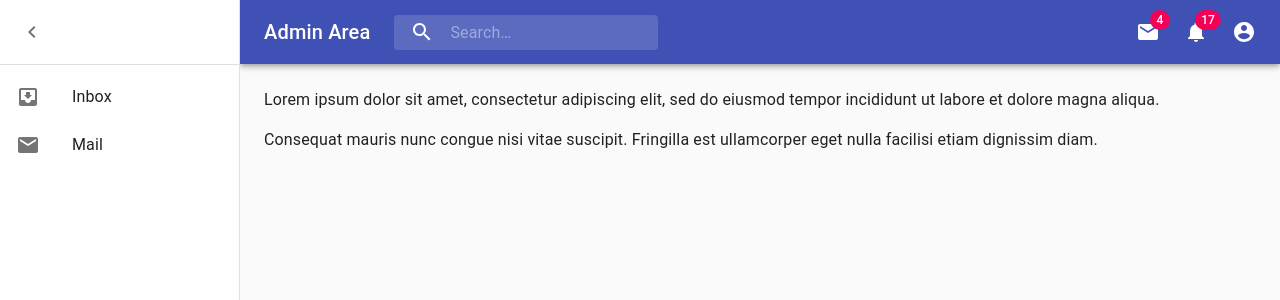
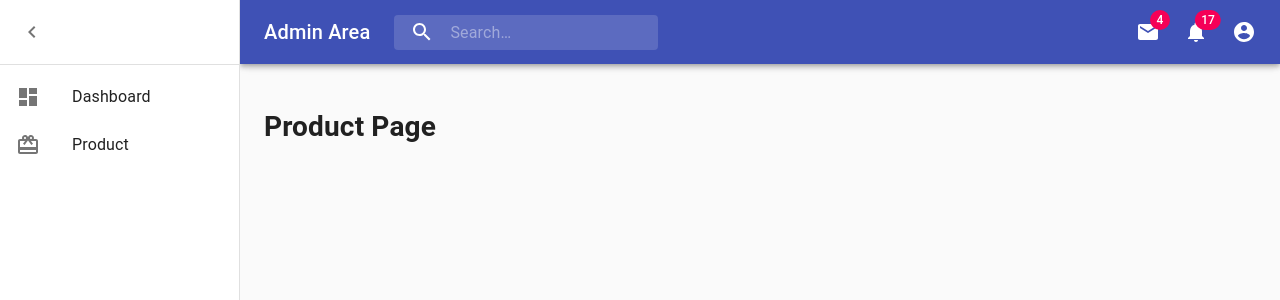
Before and after one commit to MQTEnt/react-draft, a React (Create React App) app: page /admin/product in a window 1280 px wide. Shown: the top 300 px of the page. Built offline with nearby package versions, Linux system fonts and the light colour scheme.

Commit message:
Setting routes: Done

```diff
--- a/package.json
+++ b/package.json
@@ -3,10 +3,11 @@
   "version": "0.1.0",
   "private": true,
   "dependencies": {
-    "@material-ui/core": "^4.1.0",
-    "@material-ui/icons": "^4.1.0",
+    "@material-ui/core": "^4.1.1",
+    "@material-ui/icons": "^4.2.0",
     "react": "^16.8.6",
     "react-dom": "^16.8.6",
+    "react-router-dom": "latest",
     "react-scripts": "3.0.1"
   },
   "scripts": {
--- a/src/App.js
+++ b/src/App.js
@@ -1,8 +1,17 @@
 import React from 'react';
 import Main from './Main';
+import { createBrowserHistory } from "history";
+import { Router, Route, Switch, Redirect } from "react-router-dom";
+
+const history = createBrowserHistory();
 
 export default function App() {
   return (
-    <Main/>
+    <Router history={history}>
+      <Switch>
+        <Route path="/admin" component={Main} />
+        <Redirect from="/" to="/admin/dashboad" />
+      </Switch>
+    </Router>
   );
 }
--- /dev/null
+++ b/src/Dashboard.js
@@ -0,0 +1,7 @@
+import React from 'react';
+
+const Dashboard = (props) => {
+    return <div><h1>Dashboard</h1></div>
+}
+
+export default Dashboard;
--- a/src/Main.js
+++ b/src/Main.js
@@ -1,6 +1,5 @@
 import React from 'react';
 import { makeStyles } from '@material-ui/core/styles';
-import Typography from '@material-ui/core/Typography';
 import PropTypes from 'prop-types';
 import CssBaseline from '@material-ui/core/CssBaseline';
 import Fab from '@material-ui/core/Fab';
@@ -8,6 +7,22 @@ import MenuIcon from '@material-ui/icons/Dehaze';
 
 import Sidebar from './Sidebar';
 import AdminAppBar from './AdminAppBar';
+import { Switch, Route } from "react-router-dom";
+import routes from './routes';
+
+const switchRoutes = (
+  <Switch>
+    {routes.map((prop, key) => {
+      return (
+        <Route
+          path={prop.path}
+          component={prop.component}
+          key={key}
+        />
+      );
+    })}
+  </Switch>
+);
 
 const useStyles = makeStyles(theme => ({
   root: {
@@ -50,18 +65,19 @@ export default function Main() {
 
       <AdminAppBar collapseMenu={collapseMenu}/>
 
-      <Sidebar toggleCollapseMenu={toggleCollapseMenu} collapseMenu={collapseMenu} mobileOpen={mobileOpen} handleDrawerToggle={handleDrawerToggle}/>
+      <Sidebar
+        routes={routes}
+        toggleCollapseMenu={toggleCollapseMenu}
+        collapseMenu={collapseMenu}
+        mobileOpen={mobileOpen}
+        handleDrawerToggle={handleDrawerToggle}/>
 
       <main className={classes.content}>
         <div className={classes.toolbar} />
-        <Typography paragraph>
-          Lorem ipsum dolor sit amet, consectetur adipiscing elit, sed do eiusmod tempor incididunt
-          ut labore et dolore magna aliqua.
-        </Typography>
-        <Typography paragraph>
-          Consequat mauris nunc congue nisi vitae suscipit. Fringilla est ullamcorper eget nulla
-          facilisi etiam dignissim diam.
-        </Typography>
+
+        {/* Page Content */}
+        <div>{switchRoutes}</div>
+
       </main>
     </div>
   );
--- /dev/null
+++ b/src/Product.js
@@ -0,0 +1,7 @@
+import React from 'react';
+
+const Product = (props) => {
+    return <div><h1>Product Page</h1></div>
+}
+
+export default Product;
--- a/src/Sidebar.js
+++ b/src/Sidebar.js
@@ -3,15 +3,15 @@ import { makeStyles, useTheme } from '@material-ui/core/styles';
 import Divider from '@material-ui/core/Divider';
 import Drawer from '@material-ui/core/Drawer';
 import Hidden from '@material-ui/core/Hidden';
-import InboxIcon from '@material-ui/icons/MoveToInbox';
 import List from '@material-ui/core/List';
 import ListItem from '@material-ui/core/ListItem';
 import ListItemIcon from '@material-ui/core/ListItemIcon';
 import ListItemText from '@material-ui/core/ListItemText';
 import IconButton from '@material-ui/core/IconButton';
-import MailIcon from '@material-ui/icons/Mail';
 import ChevronLeftIcon from '@material-ui/icons/ChevronLeft';
 import ChevronRightIcon from '@material-ui/icons/ChevronRight';
+
+import { Link } from "react-router-dom";
 
 const drawerWidth = 240;
 const collapseDrawerWidth = 70;
@@ -58,7 +58,7 @@ const useStyles = makeStyles(theme => ({
     },
 }));
 export default function Sidebar(props) {
-    const {toggleCollapseMenu, collapseMenu, mobileOpen, handleDrawerToggle, container} = props;
+    const {toggleCollapseMenu, collapseMenu, mobileOpen, handleDrawerToggle, container, routes} = props;
     const theme = useTheme();
     const classes = useStyles();
 
@@ -76,14 +76,17 @@ export default function Sidebar(props) {
           </div>
           <Divider/>
           <List>
-           <ListItem button key='inbox'>
-                <ListItemIcon><InboxIcon/></ListItemIcon>
-                <ListItemText primary='Inbox'/>
-            </ListItem>
-            <ListItem button key='mail'>
-                <ListItemIcon><MailIcon/></ListItemIcon>
-                <ListItemText primary='Mail'/>
-            </ListItem>
+            {routes.map((prop, key) => {
+              return (
+                  <ListItem to={prop.path} component={Link} button key={prop.name}>
+                    <ListItemIcon>
+                      <prop.icon/>
+                    </ListItemIcon>
+                    <ListItemText primary={prop.name}/>
+                  </ListItem>
+                );
+              })
+            }
           </List>
         </div>
     );
--- /dev/null
+++ b/src/routes.js
@@ -0,0 +1,22 @@
+import Dashboard from './Dashboard';
+import Product from './Product';
+
+import DashboardIcon from '@material-ui/icons/Dashboard';
+import RedeemIcon from '@material-ui/icons/Redeem';
+
+const routes = [
+    {
+        path: "/admin/dashboard",
+        name: "Dashboard",
+        icon: DashboardIcon,
+        component: Dashboard
+    },
+    {
+        path: "/admin/product",
+        name: "Product",
+        icon: RedeemIcon,
+        component: Product
+    }
+];
+
+export default routes;
```
